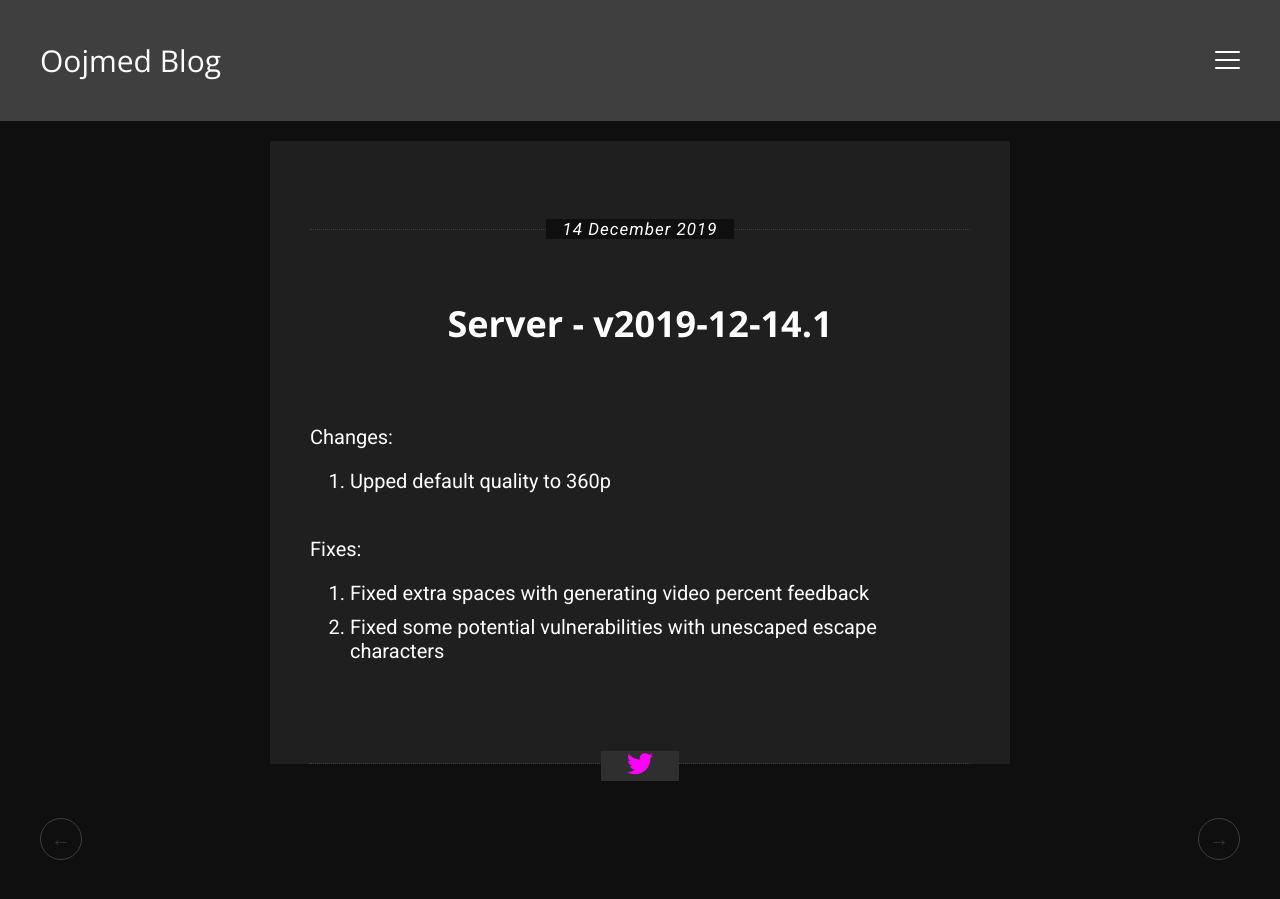
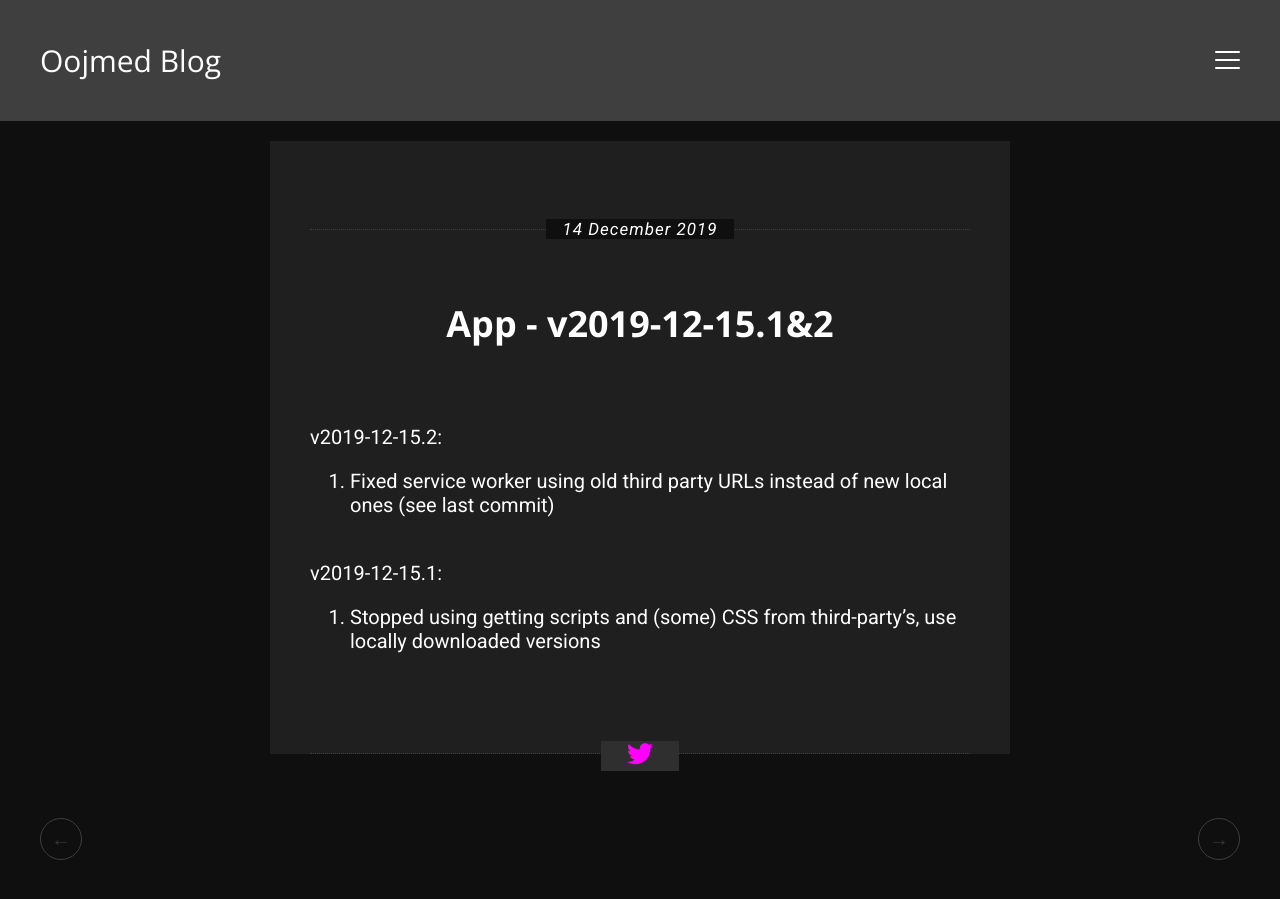
Before and after one commit to oojmed/blog, a Jekyll site: the page built from _posts/2019-12-15-txttosl-web-v2019-12-15_2.md, in a window 1280 px wide. Built offline with Jekyll 4.4.1, drawn with Linux system fonts in a browser that asks for light colours.

Commit message:
Added TxtToSL Web v2019-12-15.1&2 changelog, changed filename formatting of TxtToSL Changelog posts

```diff
--- /dev/null
+++ b/_posts/2019-12-15-txttosl-web-v2019-12-15_2.md
@@ -0,0 +1,13 @@
+---
+layout: post
+title: "App - v2019-12-15.1&2"
+date: "2019-12-14 20:50:00 +0000"
+permalink: /txttosl-server/2019-12-14_1/
+category: 'TxtToSL'
+---
+
+v2019-12-15.2:
+ - Fixed service worker using old third party URLs instead of new local ones (see last commit)
+
+v2019-12-15.1:
+ - Stopped using getting scripts and (some) CSS from third-party's, use locally downloaded versions
```
Also changed, not shown: _posts/2019-12-14-txttosl-server-v2019-12-14_1.md (line endings or trailing spaces).
